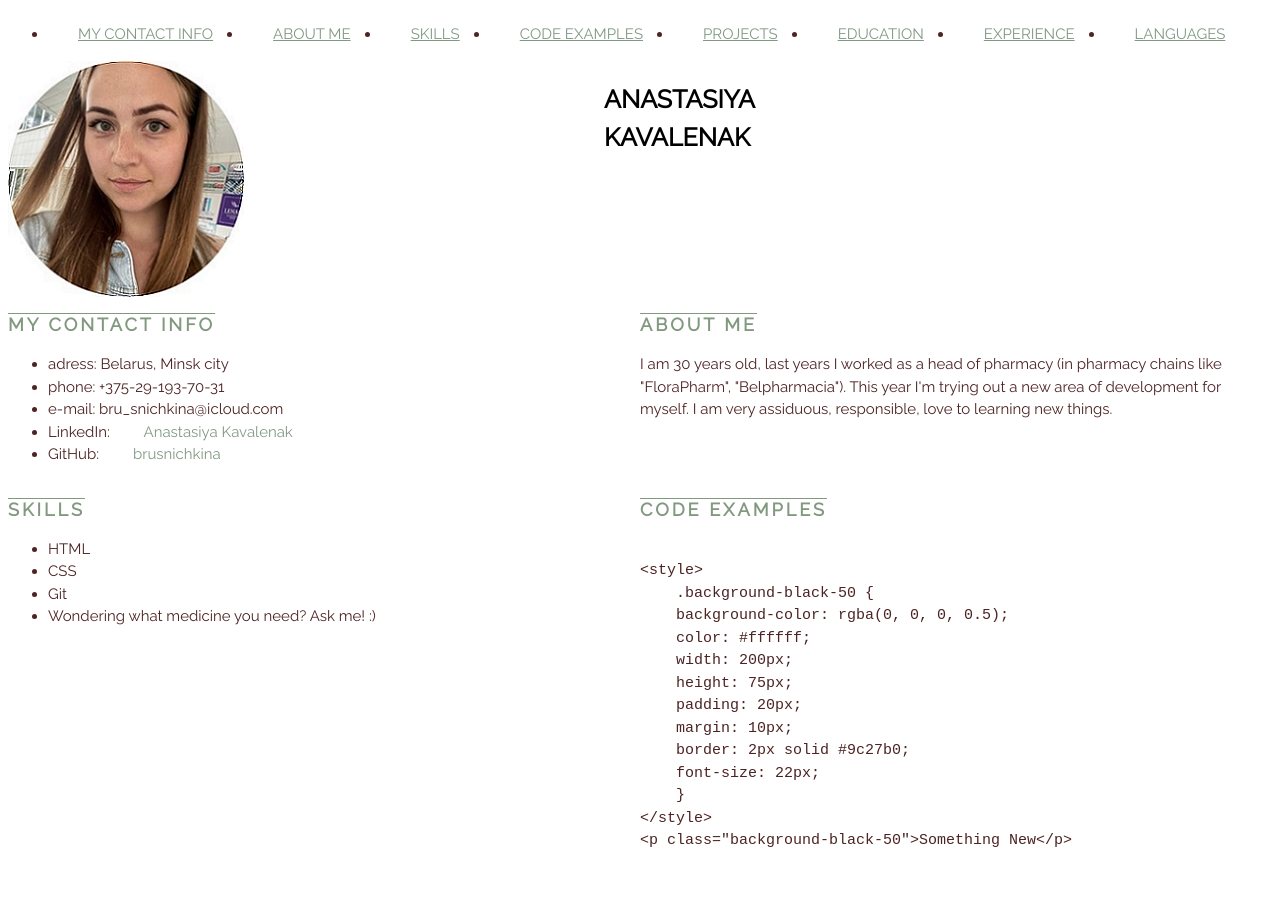
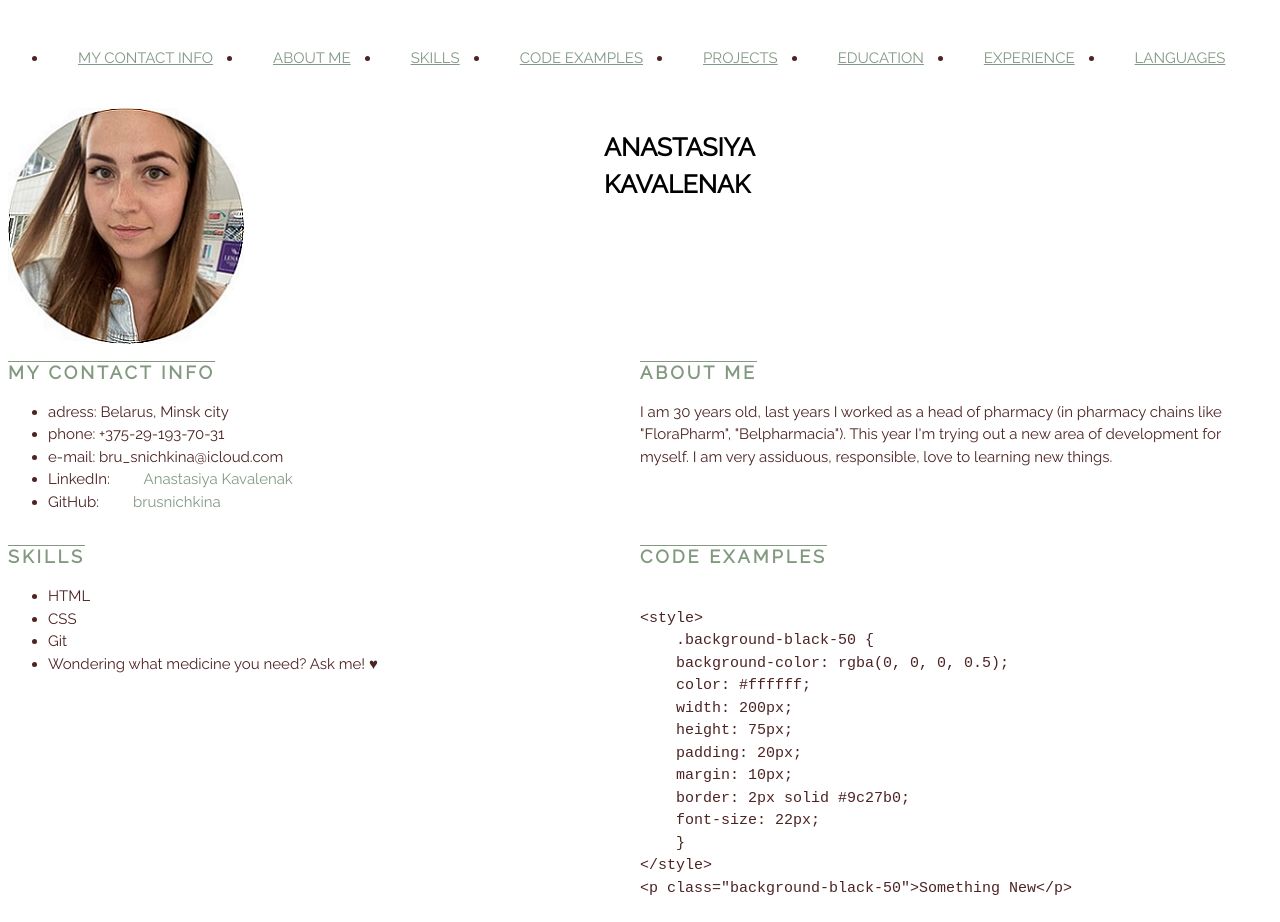
Before and after one commit to brusnichkina/rsschool-cv, a plain HTML site: page index.html in a window 1280 px wide. Shown: the top 922 px of the page. Drawn offline with Linux system fonts and the light colour scheme.

Commit message:
feat: update index.html

```diff
--- a/index.html
+++ b/index.html
@@ -3,12 +3,12 @@
 <head>
     <meta charset="UTF-8">
     <meta name="viewport" content="width=device-width, initial-scale=1.0">
-    <title>cv</title>
     <link rel="stylesheet" href="style.css">
     <link rel="icon" href="heart.ico">
     <link rel="preconnect" href="https://fonts.googleapis.com">
 <link rel="preconnect" href="https://fonts.gstatic.com" crossorigin>
 <link href="https://fonts.googleapis.com/css2?family=Raleway:ital,wght@0,400;1,500&display=swap" rel="stylesheet">
+<title>MY CV</title>
 </head>
 <body>
     <header>
@@ -16,14 +16,14 @@
             <div class="container main-container">
                 <nav class="nav">
                     <ul class="nav-list">
-                        <li class="nav-item"><a href="#MY CONTACT INFO" class"nav-link">MY CONTACT INFO</a></li>
-                        <li class="nav-item"><a href="#ABOUT ME" class"nav-link">ABOUT ME</a></li>
-                        <li class="nav-item"><a href="#SKILLS" class"nav-link">SKILLS</a></li>
-                        <li class="nav-item"><a href="#CODE EXAMPLES" class"nav-link">CODE EXAMPLES</a></li>
-                        <li class="nav-item"><a href="#PROJECTS" class"nav-link">PROJECTS</a></li>
-                        <li class="nav-item"><a href="#EDUCATION" class"nav-link">EDUCATION</a></li>
-                        <li class="nav-item"><a href="#EXPERIENCE" class"nav-link">EXPERIENCE</a></li>
-                        <li class="nav-item"><a href="#LANGUAGES" class"nav-link">LANGUAGES</a></li>
+                        <li class="nav-item"><a href="#MY CONTACT INFO" class="nav-link">MY CONTACT INFO</a></li>
+                        <li class="nav-item"><a href="#ABOUT ME" class="nav-link">ABOUT ME</a></li>
+                        <li class="nav-item"><a href="#SKILLS" class="nav-link">SKILLS</a></li>
+                        <li class="nav-item"><a href="#CODE EXAMPLES" class="nav-link">CODE EXAMPLES</a></li>
+                        <li class="nav-item"><a href="#PROJECTS" class="nav-link">PROJECTS</a></li>
+                        <li class="nav-item"><a href="#EDUCATION" class="nav-link">EDUCATION</a></li>
+                        <li class="nav-item"><a href="#EXPERIENCE" class="nav-link">EXPERIENCE</a></li>
+                        <li class="nav-item"><a href="#LANGUAGES" class="nav-link">LANGUAGES</a></li>
                     </ul>
                 </nav>
                 <img src="stasya.jpg" alt="Фото">
@@ -55,7 +55,7 @@
     <li>HTML</li>
     <li>CSS</li>
     <li>Git</li>
-    <li>Wondering what medicine you need? Ask me! :)</li>
+    <li>Wondering what medicine you need? Ask me! &hearts;</li>
 </ul>
             </section>
             <section class="section" id="CODE EXAMPLES">
@@ -134,7 +134,7 @@
     <footer>
         <footer class="footer">
             <div class="container">
-                <p>&#169; RSScool 2023</p>
+                <p>&#169; RSSchool 2023</p>
             </div>
     </footer>
 </body>
--- a/style.css
+++ b/style.css
@@ -64,7 +64,7 @@ font-family: 'Raleway', sans-serif;
     line-height: 1.5;
     color: #4d2323;
   }
-  .section-title-h1{
+  .section-title-h1 {
     padding-left: 360px;
     font-size: 25px;
     font-weight: 800;
```
